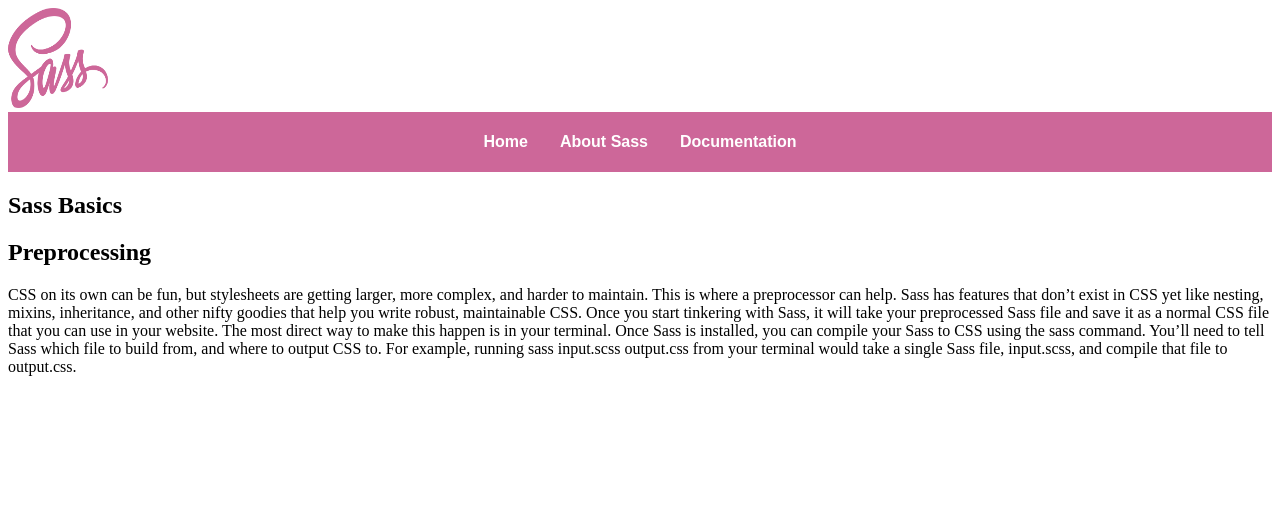
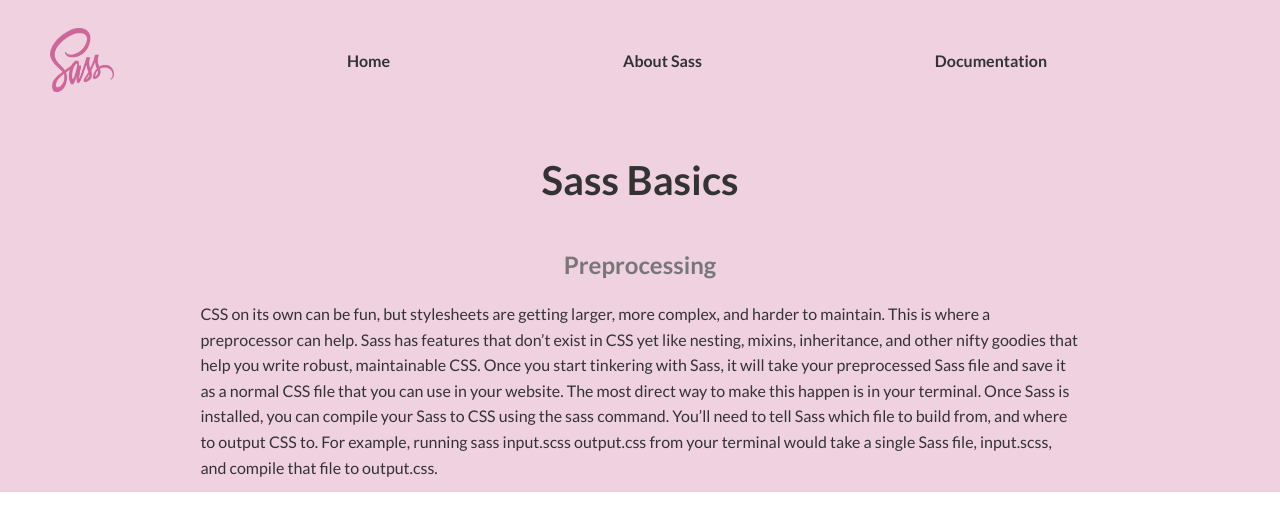
Before and after one commit to AxelElHilon/sass-practice-and-bem, a plain HTML site: page index.html in a window 1280 px wide. Drawn offline with Linux system fonts and the light colour scheme.

Commit message:
feat(ui): style in _header.scss

```diff
--- a/index.html
+++ b/index.html
@@ -5,45 +5,42 @@
     <meta name="viewport" content="width=device-width, initial-scale=1.0" />
     <title>Sasss - Landing page</title>
     <link rel="stylesheet" href="css/main.css" />
+    <link rel="preconnect" href="https://fonts.googleapis.com" />
+    <link rel="preconnect" href="https://fonts.gstatic.com" crossorigin />
+    <link
+      href="https://fonts.googleapis.com/css2?family=Lato:ital,wght@0,100;0,300;0,400;0,700;0,900;1,100;1,300;1,400;1,700;1,900&display=swap"
+      rel="stylesheet"
+    />
   </head>
   <body>
     <header class="header">
-      <img
-        src="img/sass-seeklogo.png"
-        alt="sass logo"
-        class="header__logo"
-        height="100px"
-        width="100px"
-      />
       <nav class="header__nav">
+        <img src="img/sass-seeklogo.png" alt="sass logo" class="header__logo" />
         <ul class="header__nav-list">
           <li class="header__nav-items"><a href="">Home</a></li>
           <li class="header__nav-items"><a href="">About Sass</a></li>
           <li class="header__nav-items"><a href="">Documentation</a></li>
         </ul>
       </nav>
+
       <section class="header__hero-section">
-        <h1 class="header__heading header__heading--primary">Sass Basics</h1>
-        <div>
-          <h2 class="header__heading header__heading--secundary">
-            Preprocessing
-          </h2>
+        <h1 class="header__heading-primary">Sass Basics</h1>
+
+        <h2 class="header__subheading">Preprocessing</h2>
         <p class="header__text">
           CSS on its own can be fun, but stylesheets are getting larger, more
           complex, and harder to maintain. This is where a preprocessor can
           help. Sass has features that don’t exist in CSS yet like nesting,
           mixins, inheritance, and other nifty goodies that help you write
-            robust, maintainable CSS. Once you start tinkering with Sass, it
-            will take your preprocessed Sass file and save it as a normal CSS
-            file that you can use in your website. The most direct way to make
-            this happen is in your terminal. Once Sass is installed, you can
-            compile your Sass to CSS using the sass command. You’ll need to tell
-            Sass which file to build from, and where to output CSS to. For
-            example, running sass input.scss output.css from your terminal would
-            take a single Sass file, input.scss, and compile that file to
-            output.css.
+          robust, maintainable CSS. Once you start tinkering with Sass, it will
+          take your preprocessed Sass file and save it as a normal CSS file that
+          you can use in your website. The most direct way to make this happen
+          is in your terminal. Once Sass is installed, you can compile your Sass
+          to CSS using the sass command. You’ll need to tell Sass which file to
+          build from, and where to output CSS to. For example, running sass
+          input.scss output.css from your terminal would take a single Sass
+          file, input.scss, and compile that file to output.css.
         </p>
-        </div>
       </section>
     </header>
   </body>
--- a/scss/abstracts/_variables.scss
+++ b/scss/abstracts/_variables.scss
@@ -1,5 +1,5 @@
-$primary-color: #cd6799;
+$primary-color: #f0d1e0;
 $secondary-color: #222;
-$text-color: #fff;
+$text-color: #333;
+$subheadings: #777;
 $font-family: 'Arial', sans-serif;
-$nav-height: 60px;
--- a/scss/base/_reset.scss
+++ b/scss/base/_reset.scss
@@ -0,0 +1,52 @@
+@use '../abstracts/variables';
+
+/* FONT-SIZE:
+              12px
+              14px
+              16px
+              20px
+              24px
+              32px
+              40px
+              48px
+      SPACING:
+              4px
+              8px
+              12px
+              16px
+              20px
+              24px
+              32px
+              40px
+              48px
+      SIZES:
+               256px
+               320px
+               384px
+               512px
+              */
+
+* {
+  padding: 0;
+  margin: 0;
+  box-sizing: border-box;
+}
+
+html {
+  font-size: 62.5%;
+}
+
+body {
+  color: variables.$text-color;
+  font-size: 1.6rem;
+  font-family: 'Lato', sans-serif;
+}
+
+a {
+  text-decoration: none;
+  color: variables.$text-color;
+}
+
+li {
+  list-style: none;
+}
--- a/scss/layout/_header.scss
+++ b/scss/layout/_header.scss
@@ -1,28 +1,62 @@
 @use '../abstracts/variables';
 
 .header__nav {
-  height: variables.$nav-height;
+  display: flex;
   background-color: variables.$primary-color;
-  display: flex;
+  height: 12rem;
   align-items: center;
-  justify-content: center;
-  &-list {
+  .header__logo {
+    margin-left: 5rem;
+    width: 6.4rem;
+    height: 6.4rem;
+  }
+  .header__nav-list {
     display: flex;
-    list-style: none;
-    gap: 2rem;
-    padding: 0;
-    margin: 0;
-    .header__nav-items {
-      a {
-        text-decoration: none;
-        color: variables.$text-color;
-        font-family: variables.$font-family;
-        font-weight: bold;
-        transition: color 0.3s;
-        &:hover {
-          color: variables.$secondary-color;
-        }
-      }
+    justify-content: space-evenly;
+    width: 100%;
+    a {
+      font-weight: 700;
+      transition: all ease-in-out 0.2s;
+    }
+
+    a:hover {
+      color: darken(variables.$primary-color, 20%);
     }
   }
 }
+
+.header__hero-section {
+  display: grid;
+  background-color: variables.$primary-color;
+  grid-template-columns: 1fr;
+  grid-template-rows: auto auto auto;
+  grid-template-areas:
+    'heading'
+    'subheading'
+    'text';
+  gap: 1rem;
+  padding: 1.2rem;
+
+  .header__heading-primary {
+    justify-self: center;
+    display: inline-block;
+    align-self: center;
+    font-size: 4rem;
+    grid-area: heading;
+    padding: 2.4rem;
+  }
+  .header__subheading {
+    grid-area: subheading;
+    text-align: center;
+    color: variables.$subheadings;
+    margin-top: 1.2rem;
+  }
+  .header__text {
+    grid-area: text;
+    width: 70%;
+    justify-self: center;
+    font-size: 1.6rem;
+    line-height: 1.6;
+    margin-top: 1.2rem;
+  }
+}
```
Also changed, not shown: css/main.css, 1 other file. Lines whose indentation alone changed are shown as unchanged.
